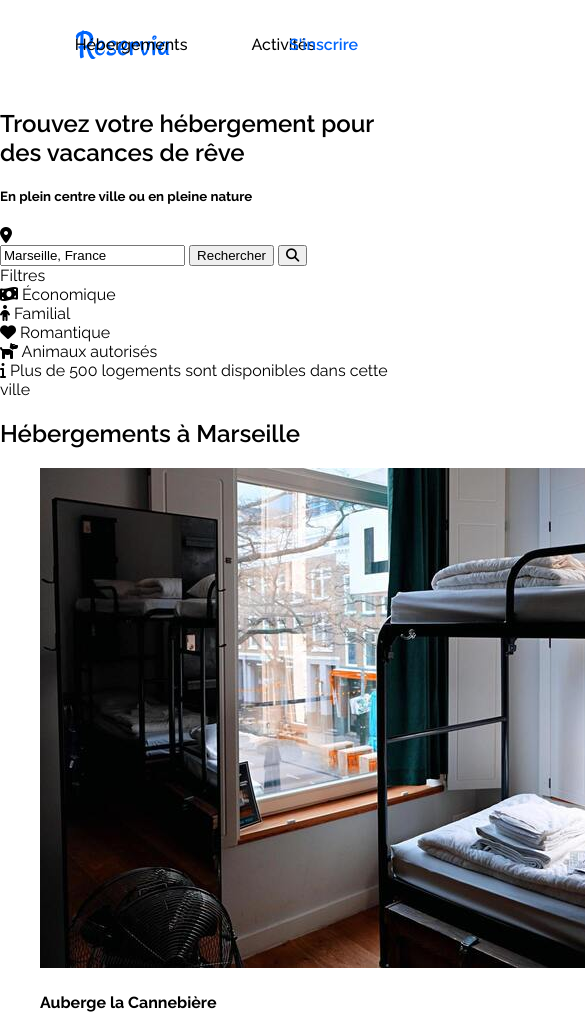
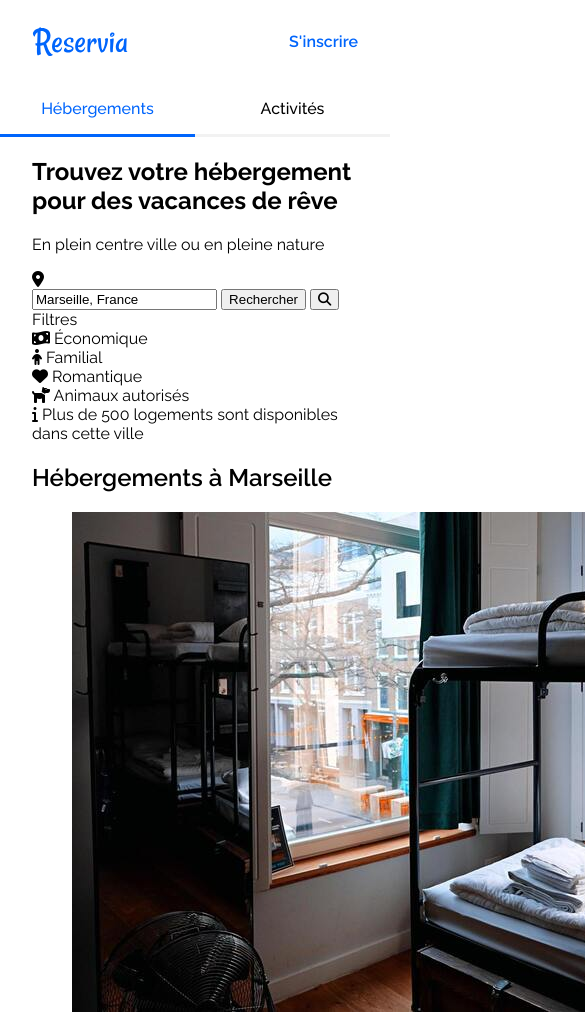
Before and after one commit to kamel04/KamelEddineNedjar_2_12012021, a plain HTML site: page index.html in a window 390 px wide. Shown: the top 1015 px of the page, 585 px wide, since content can reach past the window. Drawn offline with Linux system fonts and the light colour scheme.

Commit message:
CSS Pc et Mobile header

```diff
--- a/css/style.css
+++ b/css/style.css
@@ -22,7 +22,7 @@ h4 {
 header {
   display: grid;
   align-items: center;
-  max-width: 1440px;
+  max-width: 1380px;
   margin: auto;
 }
 
@@ -42,7 +42,7 @@ header {
   padding: 2rem;
   font-weight: 500;
   text-align: center;
-  border-top: 3px solid transparent;
+  border-top: 2px solid transparent;
   border-bottom: 3px solid transparent;
 }
 
@@ -61,10 +61,48 @@ header {
   }
   #navigation-lien-h {
     color: #0065fc;
-    border-top: 3px solid #0065fc;
+    border-top: 2px solid #0065fc;
   }
   .navigation-lien:hover {
     color: #0065fc;
-    border-top: 3px solid #0065fc;
+    border-top: 2px solid #0065fc;
   }
 }
+@media screen and (max-width: 599px) {
+  .header {
+    grid-template-columns: auto 1fr auto;
+    grid-template-areas: "logo . inscription" "navigation navigation navigation";
+  }
+  .logo {
+    order: 0;
+  }
+  .navigation-sinscrire {
+    order: 1;
+  }
+  .navigation-bar {
+    order: 2;
+  }
+  #navigation-lien-h {
+    color: #0065fc;
+    border-bottom: 3px solid #0065fc;
+    padding: 1rem 2rem;
+  }
+  .navigation-lien {
+    border-top: none;
+    width: 50%;
+    border-bottom: 3px solid #f2f2f2;
+    padding: 1rem 2rem;
+  }
+
+  .navigation-lien:hover {
+    color: #0065fc;
+    border-bottom: 3px solid #0065fc;
+  }
+}
+
+main {
+  max-width: 1380px;
+  margin: auto;
+  padding: 0 2rem;
+  box-sizing: border-box;
+}
--- a/index.html
+++ b/index.html
@@ -33,8 +33,8 @@
     <main>
       <!--Recherche-->
       <section id="recherche">
-        <h2>Trouvez votre hébergement pour des vacances de rêve</h2>
-        <h5>En plein centre ville ou en pleine nature</h5>
+        <h1>Trouvez votre hébergement pour des vacances de rêve</h1>
+        <p>En plein centre ville ou en pleine nature</p>
 
         <div id="recherche-ville">
           <div id="localisation">
```
